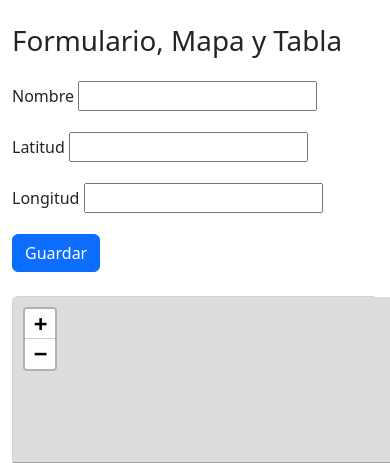
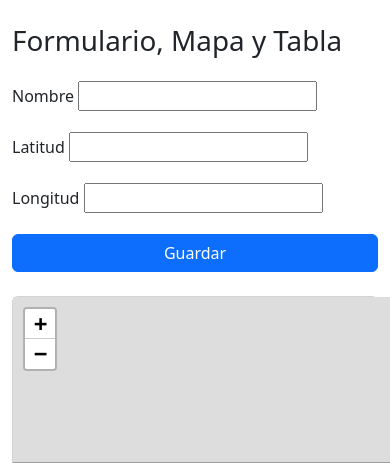
Before and after one commit to pedro-donoso/demo_render_app, a Django app: page / in a window 390 px wide; the page is wider, and only the part inside the window is pictured. Shown: the top 463 px of that part. Run offline with Django 5.2, Linux system fonts and the light colour scheme; data comes from the database, SQL or seed files in the repository; grey boxes are pictures that could not be loaded.

Commit message:
boton lateral

```diff
--- a/datos/templates/home.html
+++ b/datos/templates/home.html
@@ -23,28 +23,34 @@
     </style>
 </head>
 
-<body class="container-fluid py-4">
-    <h1 class="mb-4">Formulario, Tabla y Mapa</h1>
+<body class="container py-4">
+    <h1 class="mb-4">Formulario, Mapa y Tabla</h1>
 
     <form method="post" class="row g-3 mb-4">
         {% csrf_token %}
-
-        <div class="col-md-3">
+        <div class="col-md-4">
+            <label for="id_nombre" class="form-label">Nombre</label>
             {{ form.nombre }}
         </div>
-        <div class="col-md-3">
+        <div class="col-md-4">
+            <label for="id_latitud" class="form-label">Latitud</label>
             {{ form.latitud }}
         </div>
-        <div class="col-md-3">
+        <div class="col-md-4">
+            <label for="id_longitud" class="form-label">Longitud</label>
             {{ form.longitud }}
         </div>
-        <div class="col-md-3 d-flex align-items-end">
-            <button type="submit" class="btn btn-primary w-100">Guardar</button>
+        <div class="col-12">
+            <button type="submit" class="btn btn-primary">Guardar</button>
         </div>
     </form>
 
-    <div class="row mb-4">
-        <div class="col-12">
+    <div class="card mb-4">
+        <div class="card-body p-0">
+            <div id="map"></div>
+        </div>
+    </div>
+
     <div class="card">
         <div class="card-body">
             <table class="table table-bordered table-striped">
@@ -67,18 +73,6 @@
                     {% endfor %}
                 </tbody>
             </table>
-                </div>
-            </div>
-        </div>
-    </div>
-
-    <div class="row">
-        <div class="col-12">
-            <div class="card">
-                <div class="card-body p-0">
-                    <div id="map"></div>
-                </div>
-            </div>
         </div>
     </div>
 
@@ -144,26 +138,26 @@
         }
     </style>
 </head>
-<body class="container py-4">
+<body class="container-fluid py-4">
     <h1 class="mb-4">Formulario, Mapa y Tabla</h1>
 
-    <!-- Formulario con labels visibles -->
-    <form method="post" class="row g-3 mb-4">
+    <!-- Formulario horizontal ocupando todo el ancho -->
+    <form method="post" class="row g-3 align-items-end mb-4">
         {% csrf_token %}
-        <div class="col-md-4">
+        <div class="col-md-3">
             <label for="id_nombre" class="form-label">Nombre</label>
             {{ form.nombre }}
         </div>
-        <div class="col-md-4">
+        <div class="col-md-3">
             <label for="id_latitud" class="form-label">Latitud</label>
             {{ form.latitud }}
         </div>
-        <div class="col-md-4">
+        <div class="col-md-3">
             <label for="id_longitud" class="form-label">Longitud</label>
             {{ form.longitud }}
         </div>
-        <div class="col-12">
-            <button type="submit" class="btn btn-primary">Guardar</button>
+        <div class="col-md-3">
+            <button type="submit" class="btn btn-primary w-100">Guardar</button>
         </div>
     </form>
 
```
Lines whose indentation alone changed are shown as unchanged.
